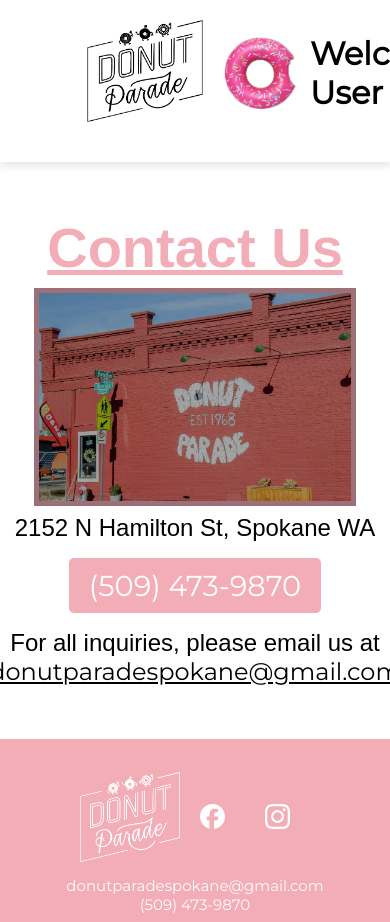
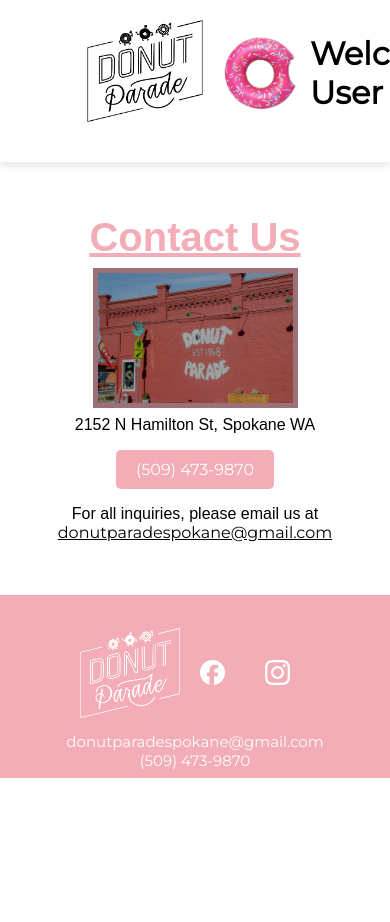
Before and after one commit to CSCD488-Winter2024/project-description-user-stories-and-glossary-project-unknown, a React (Vite) app in the folder DonutParade/: page /contact in a window 390 px wide. Shown: the top 922 px of the page. After the commit the page ends 844 px from the top, so only its background shows below. Built offline with nearby package versions, Linux system fonts and the light colour scheme; no server answers; the database is empty; a web font is replaced by a local one.

Commit message:
contact page mobile optimization

```diff
--- a/DonutParade/src/pages/AdminRoute.jsx
+++ b/DonutParade/src/pages/AdminRoute.jsx
@@ -1,7 +1,5 @@
 // AdminRoute.jsx
 import React from 'react';
-import { Route, Redirect } from 'react-router-dom';
-import { useAuth } from './AuthContext'; // Custom hook to access authentication state
 
 const AdminRoute = ({ component: Component, ...rest }) => {
   const { currentUser } = useAuth(); // Get current user from context
--- a/DonutParade/src/styles/Contact.css
+++ b/DonutParade/src/styles/Contact.css
@@ -56,56 +56,58 @@
 /* Media Queries */
 @media screen and (min-width: 360px) {
   #contactContainer img {
-    width: 80vw;
+    width: 50vw;
     height: auto;
   }
 
   #contactContainer p {
-    font-size: 1.5em;
+    font-size: 1em;
   }
 
   #contact {
-    font-size: 3.5em;
+    font-size: 2.5em;
   }
 
   #phone-number-button {
-    font-size: 1.2em;
+    font-size: 1em;
   }
 }
 
 @media screen and (min-width: 400px) {
   #contactContainer img {
-    width: 70vw;
+    width: 50vw;
+    height: auto;
   }
 
   #contactContainer p {
-    font-size: 1.6em;
+    font-size: 1em;
   }
 
   #contact {
-    font-size: 4em;
+    font-size: 2.5em;
   }
 
   #phone-number-button {
-    font-size: 1.3em;
+    font-size: 1em;
   }
 }
 
 @media screen and (min-width: 500px) {
   #contactContainer img {
-    width: 60vw;
+    width: 50vw;
+    height: auto;
   }
 
   #contactContainer p {
-    font-size: 1.7em;
+    font-size: 1em;
   }
 
   #contact {
-    font-size: 4.5em;
+    font-size: 2.5em;
   }
 
   #phone-number-button {
-    font-size: 1.4em;
+    font-size: 1em;
   }
 }
 
```
